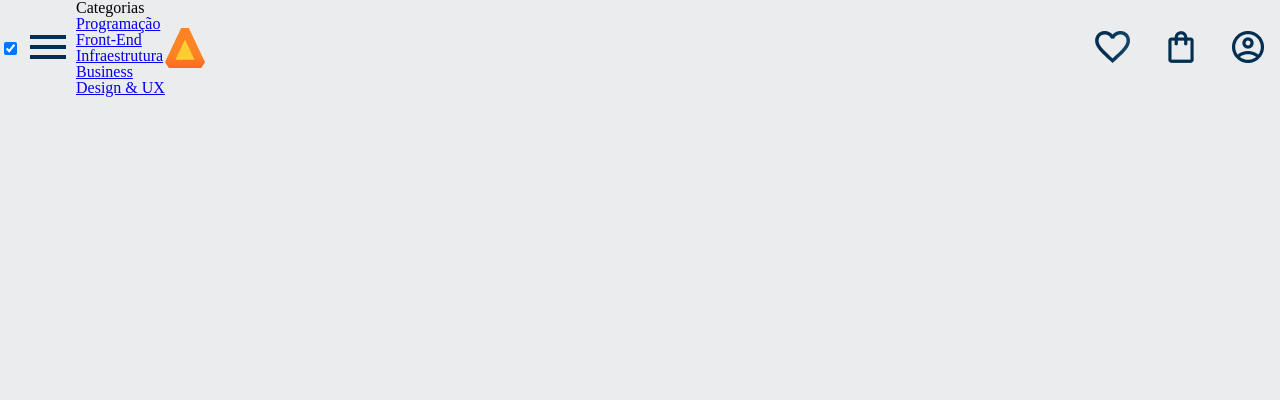
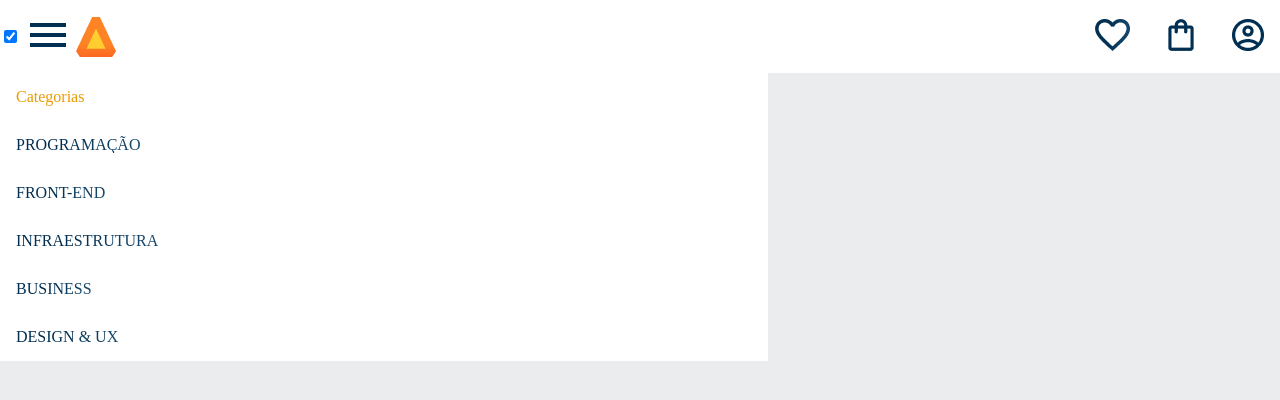
Before and after one commit to rvnie/AluraBooks2D, a plain HTML site: page index.html in a window 1280 px wide. Both pictures are taken after a click on the checkbox 10 px from the left and 36 px from the top of the page. Drawn offline with Linux system fonts and the light colour scheme.

Commit message:
Add files via upload

```diff
--- a/index.html
+++ b/index.html
@@ -6,6 +6,9 @@
     <meta name="viewport" content="width=device-width, initial-scale=1.0">
     <title>Alura Books</title>
     <link rel="stylesheet" href="style.css">
+    <link rel="preconnect" href="https://fonts.googleapis.com">
+<link rel="preconnect" href="https://fonts.gstatic.com" crossorigin>
+<link href="https://fonts.googleapis.com/css2?family=Poppins:ital,wght@0,100;0,200;0,300;0,400;0,500;0,600;0,700;0,800;0,900;1,100;1,200;1,300;1,400;1,500;1,600;1,700;1,800;1,900&display=swap" rel="stylesheet">
     <link rel="stylesheet" href="reset.css">
 </head>
 
--- a/style.css
+++ b/style.css
@@ -1,6 +1,9 @@
 @import url("styles/header.css");
 :root{
     --cor-de-fundo: #EBECEE;
+    --branco: #FFFFFF;
+    --laranja: #EB9B00;
+    --azul-degrade: linear-gradient(97.54deg, #002f52 35.49%, #326589 165.37%)
 }
 
 .titulo-principal{
--- a/styles/header.css
+++ b/styles/header.css
@@ -12,6 +12,7 @@
     display: flex;
     justify-content: space-between;
     align-items: center;
+    position: relative;
 }
 
 .container {
@@ -25,8 +26,29 @@
 
 .lista-menu {
     display: none;
+    position: absolute;
+    top: 100%;
+    width: 60vw;
 }
 
-.container-botao:checked~.lista-menu {/*o til serve para concatenar*/
+.container-botao:checked~.lista-menu {
     display: block;
 }
+
+.lista-menu-titulo,
+.lista-menu-item {
+    padding: 1em;
+    background-color: var(--branco);
+}
+
+.lista-menu-titulo {
+    color: var(--laranja);
+}
+
+.lista-menu-link {
+    background: var(--azul-degrade);
+    -webkit-background-clip: text;
+    -webkit-text-fill-color: transparent;
+    background-clip: text;
+    text-transform: uppercase;
+}
```
